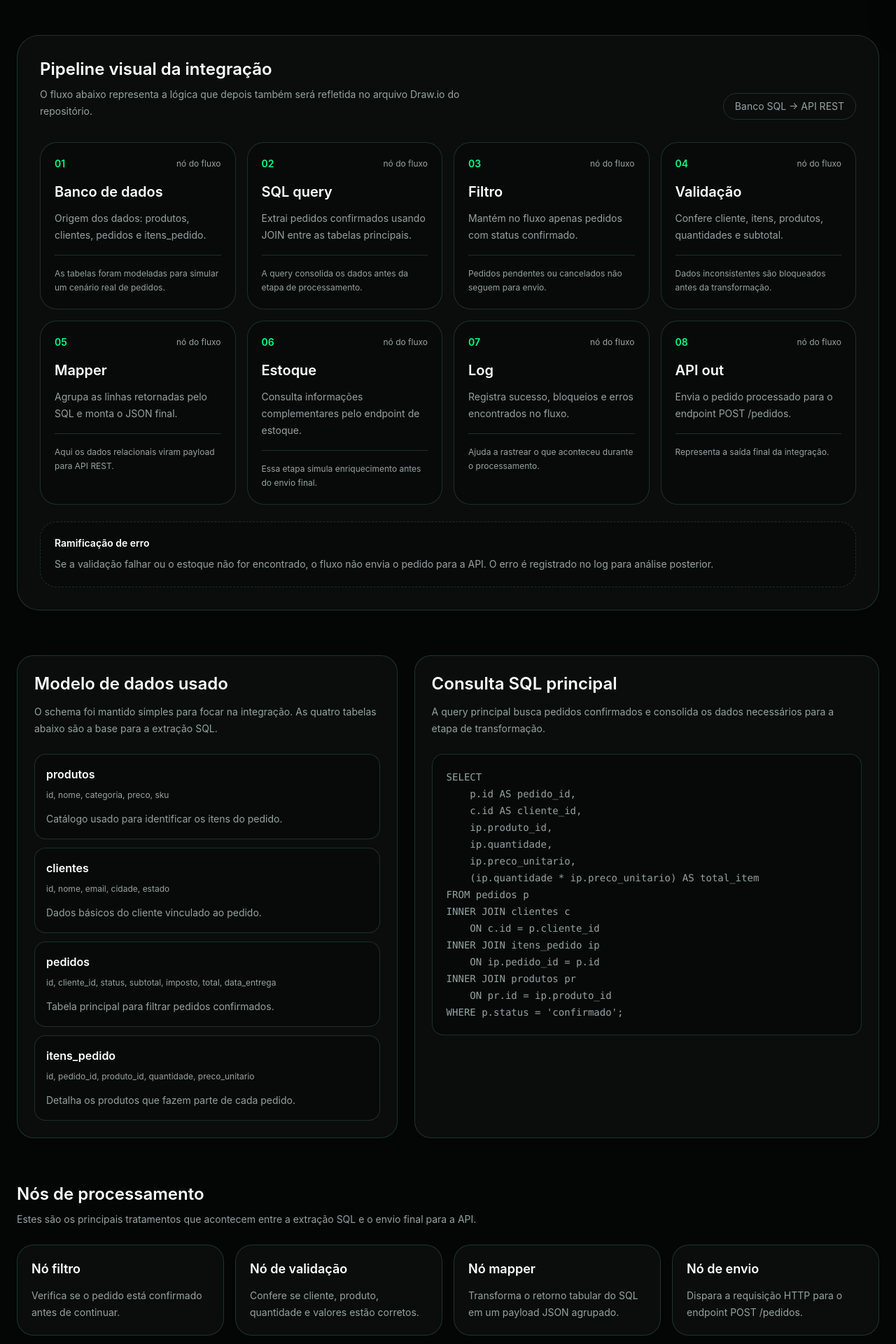
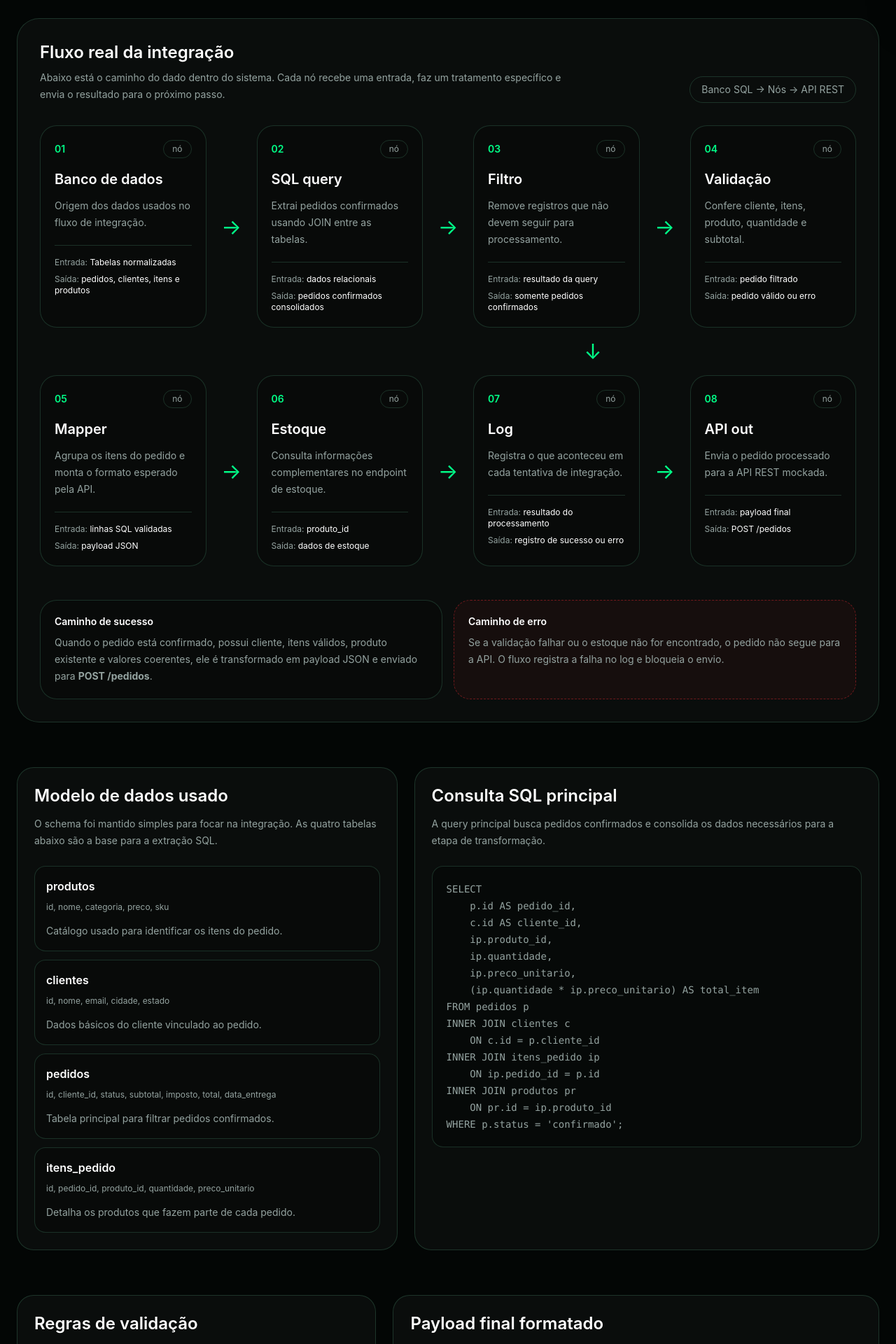
Before and after one commit to cguilhermear/lynk, a React (Vite) app: page /flow-preview in a window 1280 px wide. Shown: the part 780-2700 px from the top of the page at 70% size. Built offline with nearby package versions, Linux system fonts and the light colour scheme.

Commit message:
Improve visual integration flow

```diff
--- a/src/pages/FlowPreview.tsx
+++ b/src/pages/FlowPreview.tsx
@@ -1,7 +1,7 @@
 const architectureLayers = [
   {
     title: 'Frontend React',
-    description: 'Landing page, marketplace, carrinho e tela de arquitetura do fluxo.',
+    description: 'Landing page, marketplace, carrinho e visualização da arquitetura.',
   },
   {
     title: 'Backend Node.js',
@@ -9,62 +9,70 @@ const architectureLayers = [
   },
   {
     title: 'Banco e SQL',
-    description: 'Modelo relacional documentado e queries com JOINs entre as tabelas.',
+    description: 'Schema relacional documentado e queries com JOINs.',
   },
   {
     title: 'Pipeline de integração',
-    description: 'Fluxo com filtro, validação, transformação, enriquecimento, log e envio.',
+    description: 'Fluxo com filtro, validação, mapper, estoque, log e envio.',
   },
 ]
 
-const flowSteps = [
+const flowNodes = [
   {
     number: '01',
     title: 'Banco de dados',
-    description: 'Origem dos dados: produtos, clientes, pedidos e itens_pedido.',
-    detail: 'As tabelas foram modeladas para simular um cenário real de pedidos.',
+    input: 'Tabelas normalizadas',
+    output: 'pedidos, clientes, itens e produtos',
+    description: 'Origem dos dados usados no fluxo de integração.',
   },
   {
     number: '02',
     title: 'SQL query',
-    description: 'Extrai pedidos confirmados usando JOIN entre as tabelas principais.',
-    detail: 'A query consolida os dados antes da etapa de processamento.',
+    input: 'dados relacionais',
+    output: 'pedidos confirmados consolidados',
+    description: 'Extrai pedidos confirmados usando JOIN entre as tabelas.',
   },
   {
     number: '03',
     title: 'Filtro',
-    description: 'Mantém no fluxo apenas pedidos com status confirmado.',
-    detail: 'Pedidos pendentes ou cancelados não seguem para envio.',
+    input: 'resultado da query',
+    output: 'somente pedidos confirmados',
+    description: 'Remove registros que não devem seguir para processamento.',
   },
   {
     number: '04',
     title: 'Validação',
-    description: 'Confere cliente, itens, produtos, quantidades e subtotal.',
-    detail: 'Dados inconsistentes são bloqueados antes da transformação.',
+    input: 'pedido filtrado',
+    output: 'pedido válido ou erro',
+    description: 'Confere cliente, itens, produto, quantidade e subtotal.',
   },
   {
     number: '05',
     title: 'Mapper',
-    description: 'Agrupa as linhas retornadas pelo SQL e monta o JSON final.',
-    detail: 'Aqui os dados relacionais viram payload para API REST.',
+    input: 'linhas SQL validadas',
+    output: 'payload JSON',
+    description: 'Agrupa os itens do pedido e monta o formato esperado pela API.',
   },
   {
     number: '06',
     title: 'Estoque',
-    description: 'Consulta informações complementares pelo endpoint de estoque.',
-    detail: 'Essa etapa simula enriquecimento antes do envio final.',
+    input: 'produto_id',
+    output: 'dados de estoque',
+    description: 'Consulta informações complementares no endpoint de estoque.',
   },
   {
     number: '07',
     title: 'Log',
-    description: 'Registra sucesso, bloqueios e erros encontrados no fluxo.',
-    detail: 'Ajuda a rastrear o que aconteceu durante o processamento.',
+    input: 'resultado do processamento',
+    output: 'registro de sucesso ou erro',
+    description: 'Registra o que aconteceu em cada tentativa de integração.',
   },
   {
     number: '08',
     title: 'API out',
-    description: 'Envia o pedido processado para o endpoint POST /pedidos.',
-    detail: 'Representa a saída final da integração.',
+    input: 'payload final',
+    output: 'POST /pedidos',
+    description: 'Envia o pedido processado para a API REST mockada.',
   },
 ]
 
@@ -88,25 +96,6 @@ const dataTables = [
     name: 'itens_pedido',
     fields: 'id, pedido_id, produto_id, quantidade, preco_unitario',
     role: 'Detalha os produtos que fazem parte de cada pedido.',
-  },
-]
-
-const processingNodes = [
-  {
-    title: 'Nó filtro',
-    description: 'Verifica se o pedido está confirmado antes de continuar.',
-  },
-  {
-    title: 'Nó de validação',
-    description: 'Confere se cliente, produto, quantidade e valores estão corretos.',
-  },
-  {
-    title: 'Nó mapper',
-    description: 'Transforma o retorno tabular do SQL em um payload JSON agrupado.',
-  },
-  {
-    title: 'Nó de envio',
-    description: 'Dispara a requisição HTTP para o endpoint POST /pedidos.',
   },
 ]
 
@@ -165,9 +154,9 @@ export function FlowPreview() {
             </h1>
 
             <p className="mt-6 max-w-2xl text-lg leading-8 text-[var(--lynk-muted)]">
-              Esta tela mostra como os dados saem de um modelo relacional,
-              passam por etapas de processamento e chegam ao backend por uma
-              API REST mockada.
+              Esta tela mostra o fluxo real do sistema: de onde os dados saem,
+              quais nós processam essas informações e para onde o pedido é
+              enviado no final da integração.
             </p>
           </div>
 
@@ -182,8 +171,8 @@ export function FlowPreview() {
                 POST /pedidos
               </p>
               <p className="mt-4 text-sm leading-6 text-[var(--lynk-muted)]">
-                O payload final é montado a partir dos pedidos confirmados e
-                enviado para a API REST do projeto.
+                O pedido só chega aqui depois de passar por extração SQL,
+                filtro, validação, transformação, enriquecimento e log.
               </p>
             </div>
           </div>
@@ -195,8 +184,8 @@ export function FlowPreview() {
               Visão geral da arquitetura
             </h2>
             <p className="mt-2 max-w-2xl text-sm leading-6 text-[var(--lynk-muted)]">
-              A entrega foi separada em camadas para mostrar frontend, backend,
-              dados e integração trabalhando juntos.
+              A aplicação foi separada em camadas para mostrar frontend,
+              backend, dados e integração trabalhando juntos.
             </p>
           </div>
 
@@ -221,58 +210,142 @@ export function FlowPreview() {
           <div className="mb-8 flex flex-col gap-3 md:flex-row md:items-end md:justify-between">
             <div>
               <h2 className="text-2xl font-semibold text-white">
-                Pipeline visual da integração
+                Fluxo real da integração
               </h2>
-              <p className="mt-2 max-w-2xl text-sm leading-6 text-[var(--lynk-muted)]">
-                O fluxo abaixo representa a lógica que depois também será
-                refletida no arquivo Draw.io do repositório.
+              <p className="mt-2 max-w-3xl text-sm leading-6 text-[var(--lynk-muted)]">
+                Abaixo está o caminho do dado dentro do sistema. Cada nó recebe
+                uma entrada, faz um tratamento específico e envia o resultado
+                para o próximo passo.
               </p>
             </div>
 
             <span className="rounded-full border border-[var(--lynk-border)] px-4 py-2 text-sm text-[var(--lynk-muted)]">
-              Banco SQL → API REST
+              Banco SQL → Nós → API REST
             </span>
           </div>
 
-          <div className="grid gap-4 md:grid-cols-2 xl:grid-cols-4">
-            {flowSteps.map((step) => (
+          <div className="overflow-x-auto pb-4">
+            <div className="min-w-[1120px]">
+              <div className="grid grid-cols-[1fr_48px_1fr_48px_1fr_48px_1fr] items-stretch gap-3">
+                {flowNodes.slice(0, 4).map((node, index) => (
+                  <>
                     <article
-                key={step.number}
-                className="rounded-3xl border border-[var(--lynk-border)] bg-black/20 p-5 transition hover:border-[var(--lynk-green)] hover:bg-white/[0.05]"
+                      key={node.number}
+                      className="rounded-3xl border border-[var(--lynk-border)] bg-black/20 p-5"
                     >
                       <div className="flex items-center justify-between gap-3">
                         <span className="text-sm font-semibold text-[var(--lynk-green)]">
-                    {step.number}
+                          {node.number}
                         </span>
-                  <span className="text-xs text-[var(--lynk-muted)]">
-                    nó do fluxo
+                        <span className="rounded-full border border-[var(--lynk-border)] px-3 py-1 text-xs text-[var(--lynk-muted)]">
+                          nó
                         </span>
                       </div>
 
                       <h3 className="mt-4 text-xl font-semibold text-white">
-                  {step.title}
+                        {node.title}
                       </h3>
 
                       <p className="mt-3 text-sm leading-6 text-[var(--lynk-muted)]">
-                  {step.description}
+                        {node.description}
                       </p>
 
-                <p className="mt-4 border-t border-[var(--lynk-border)] pt-4 text-xs leading-5 text-[var(--lynk-muted)]">
-                  {step.detail}
+                      <div className="mt-5 space-y-2 border-t border-[var(--lynk-border)] pt-4">
+                        <p className="text-xs text-[var(--lynk-muted)]">
+                          Entrada: <span className="text-white">{node.input}</span>
                         </p>
+                        <p className="text-xs text-[var(--lynk-muted)]">
+                          Saída: <span className="text-white">{node.output}</span>
+                        </p>
+                      </div>
                     </article>
+
+                    {index < 3 && (
+                      <div
+                        key={`${node.number}-arrow`}
+                        className="flex items-center justify-center text-3xl text-[var(--lynk-green)]"
+                      >
+                        →
+                      </div>
+                    )}
+                  </>
                 ))}
               </div>
 
-          <div className="mt-6 rounded-3xl border border-dashed border-[var(--lynk-border)] bg-black/20 p-5">
+              <div className="mt-4 flex justify-end pr-[calc(25%+72px)] text-3xl text-[var(--lynk-green)]">
+                ↓
+              </div>
+
+              <div className="mt-4 grid grid-cols-[1fr_48px_1fr_48px_1fr_48px_1fr] items-stretch gap-3">
+                {flowNodes.slice(4).map((node, index) => (
+                  <>
+                    <article
+                      key={node.number}
+                      className="rounded-3xl border border-[var(--lynk-border)] bg-black/20 p-5"
+                    >
+                      <div className="flex items-center justify-between gap-3">
+                        <span className="text-sm font-semibold text-[var(--lynk-green)]">
+                          {node.number}
+                        </span>
+                        <span className="rounded-full border border-[var(--lynk-border)] px-3 py-1 text-xs text-[var(--lynk-muted)]">
+                          nó
+                        </span>
+                      </div>
+
+                      <h3 className="mt-4 text-xl font-semibold text-white">
+                        {node.title}
+                      </h3>
+
+                      <p className="mt-3 text-sm leading-6 text-[var(--lynk-muted)]">
+                        {node.description}
+                      </p>
+
+                      <div className="mt-5 space-y-2 border-t border-[var(--lynk-border)] pt-4">
+                        <p className="text-xs text-[var(--lynk-muted)]">
+                          Entrada: <span className="text-white">{node.input}</span>
+                        </p>
+                        <p className="text-xs text-[var(--lynk-muted)]">
+                          Saída: <span className="text-white">{node.output}</span>
+                        </p>
+                      </div>
+                    </article>
+
+                    {index < 3 && (
+                      <div
+                        key={`${node.number}-arrow`}
+                        className="flex items-center justify-center text-3xl text-[var(--lynk-green)]"
+                      >
+                        →
+                      </div>
+                    )}
+                  </>
+                ))}
+              </div>
+            </div>
+          </div>
+
+          <div className="mt-8 grid gap-4 lg:grid-cols-[1fr_1fr]">
+            <div className="rounded-3xl border border-[var(--lynk-border)] bg-black/20 p-5">
               <p className="text-sm font-semibold text-white">
-              Ramificação de erro
+                Caminho de sucesso
               </p>
               <p className="mt-2 text-sm leading-6 text-[var(--lynk-muted)]">
-              Se a validação falhar ou o estoque não for encontrado, o fluxo
-              não envia o pedido para a API. O erro é registrado no log para
-              análise posterior.
+                Quando o pedido está confirmado, possui cliente, itens válidos,
+                produto existente e valores coerentes, ele é transformado em
+                payload JSON e enviado para <strong>POST /pedidos</strong>.
               </p>
+            </div>
+
+            <div className="rounded-3xl border border-dashed border-red-500/40 bg-red-500/5 p-5">
+              <p className="text-sm font-semibold text-white">
+                Caminho de erro
+              </p>
+              <p className="mt-2 text-sm leading-6 text-[var(--lynk-muted)]">
+                Se a validação falhar ou o estoque não for encontrado, o pedido
+                não segue para a API. O fluxo registra a falha no log e bloqueia
+                o envio.
+              </p>
+            </div>
           </div>
         </section>
 
@@ -318,34 +391,6 @@ export function FlowPreview() {
             <pre className="mt-6 overflow-x-auto rounded-2xl border border-[var(--lynk-border)] bg-black/30 p-5 text-xs leading-6 text-[var(--lynk-muted)] md:text-sm">
               {sqlPreview}
             </pre>
-          </div>
-        </section>
-
-        <section className="mt-16">
-          <div className="mb-6">
-            <h2 className="text-2xl font-semibold text-white">
-              Nós de processamento
-            </h2>
-            <p className="mt-2 max-w-2xl text-sm leading-6 text-[var(--lynk-muted)]">
-              Estes são os principais tratamentos que acontecem entre a
-              extração SQL e o envio final para a API.
-            </p>
-          </div>
-
-          <div className="grid gap-4 md:grid-cols-2 xl:grid-cols-4">
-            {processingNodes.map((node) => (
-              <article
-                key={node.title}
-                className="rounded-3xl border border-[var(--lynk-border)] bg-white/[0.03] p-5"
-              >
-                <h3 className="text-lg font-semibold text-white">
-                  {node.title}
-                </h3>
-                <p className="mt-3 text-sm leading-6 text-[var(--lynk-muted)]">
-                  {node.description}
-                </p>
-              </article>
-            ))}
           </div>
         </section>
 
@@ -400,9 +445,8 @@ export function FlowPreview() {
               </h2>
 
               <p className="mt-3 max-w-2xl text-sm leading-6 text-[var(--lynk-muted)]">
-                O fluxo também possui um arquivo importável no Draw.io. A
-                próxima evolução é deixar esse diagrama ainda mais próximo da
-                arquitetura exibida nesta tela.
+                O mesmo fluxo também está documentado em Draw.io, permitindo
+                visualizar a arquitetura como diagrama importável e editável.
               </p>
             </div>
 
```
Lines whose indentation alone changed are shown as unchanged.
